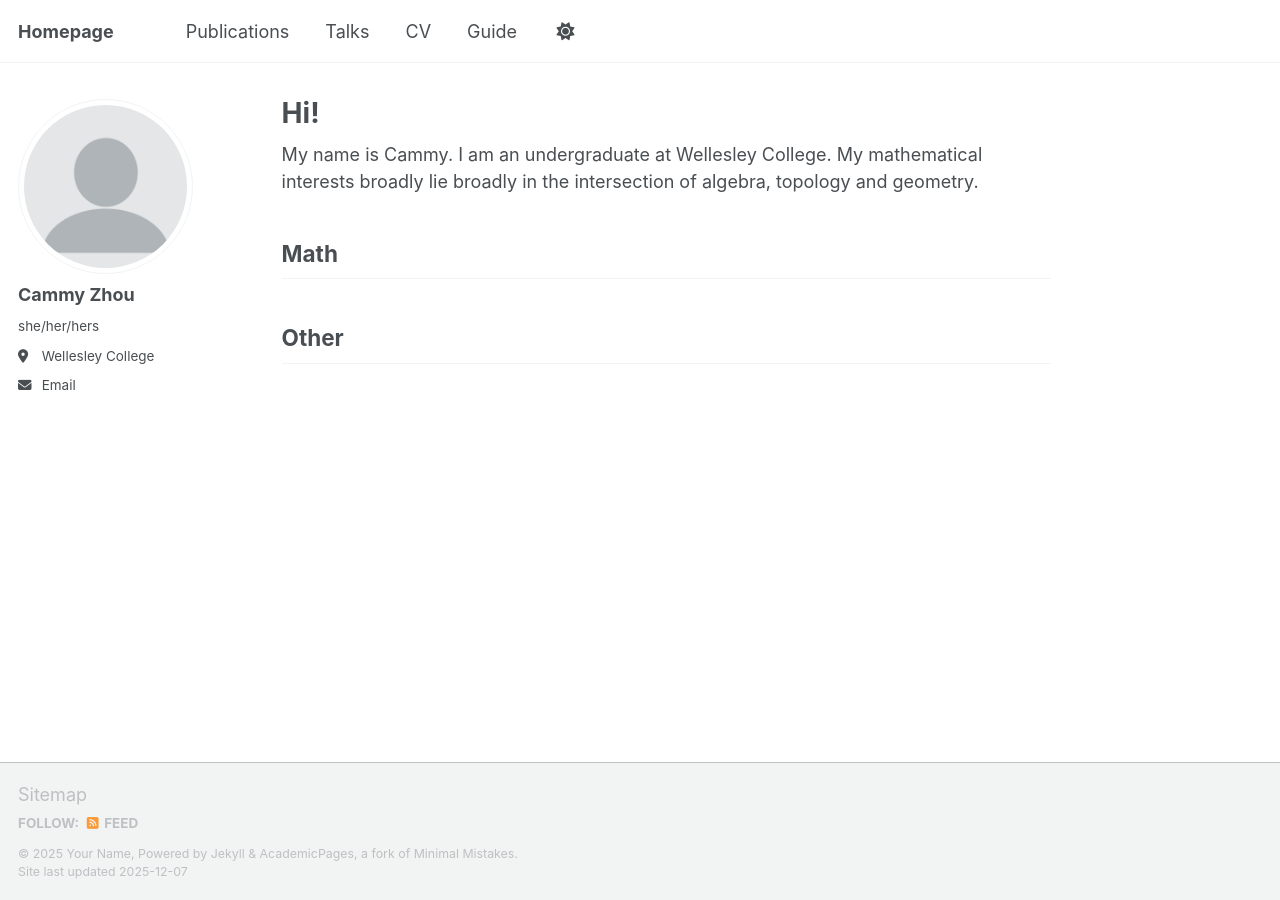
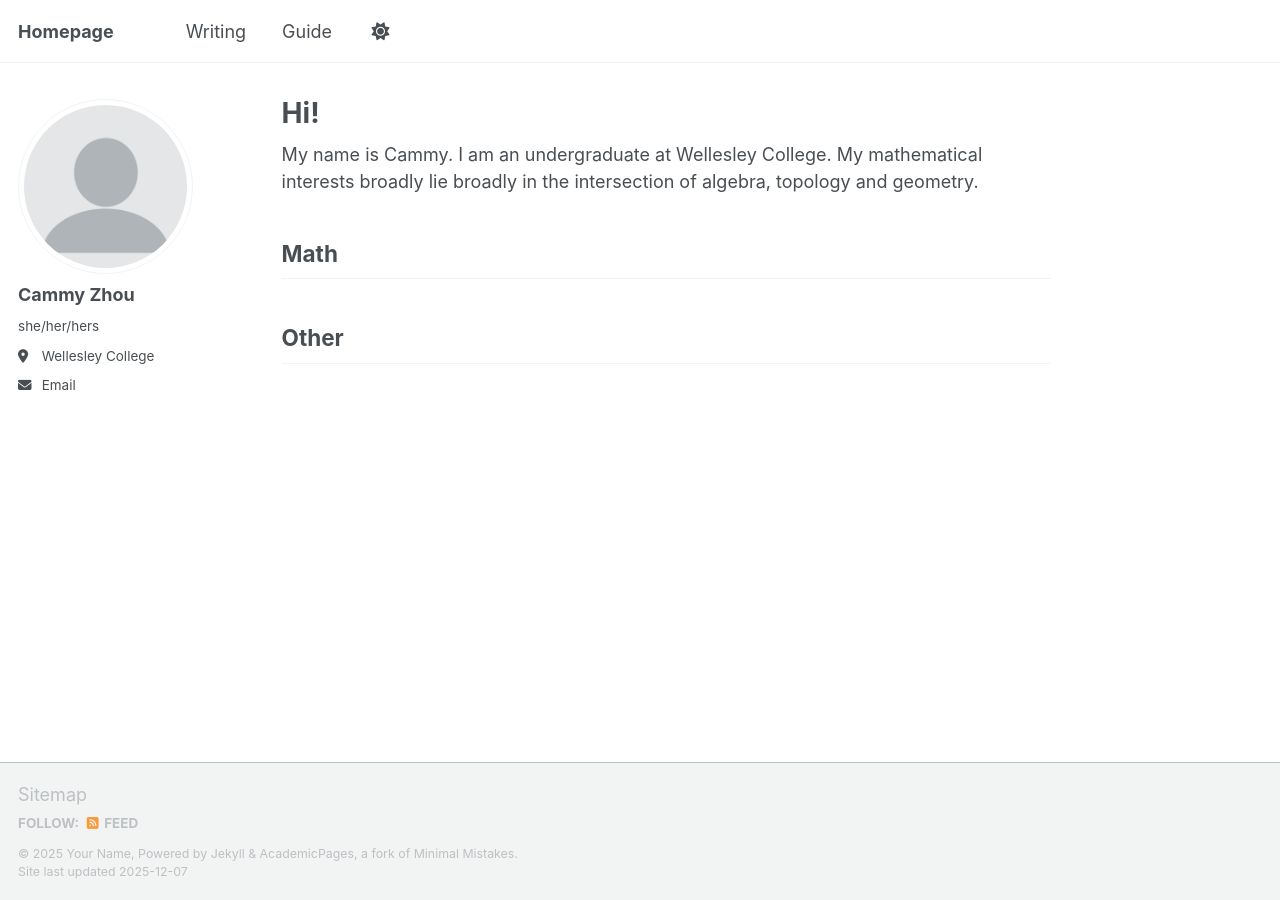
Before and after one commit to cakezhou/cakezhou.github.io, a Jekyll site: the page built from _pages/about.md, in a window 1280 px wide. Built offline with Jekyll 4.4.1, drawn with Linux system fonts in a browser that asks for light colours; a script bundle is joined from its source files by our own code; library files that are not in the unit come from our copies.

Commit message:
Rename 'Publications' to 'Writing'
Updated navigation titles and commented out unused entries.

```diff
--- a/_data/navigation.yml
+++ b/_data/navigation.yml
@@ -8,11 +8,11 @@
 #      Markdown formatted page while the second is generated using JSON.
 
 main:
-  - title: "Publications"
+  - title: "Writing"
     url: /publications/
 
-  - title: "Talks"
-    url: /talks/
+#  - title: "Talks"
+ #   url: /talks/
 
 #  - title: "Teaching"
  #   url: /teaching/
@@ -23,8 +23,8 @@ main:
 #  - title: "Blog Posts"
  #   url: /year-archive/
 
-  - title: "CV"
-    url: /cv/
+#  - title: "CV"
+ #   url: /cv/
 
   # - title: "CV"
   #   url: /cv-json/
```
